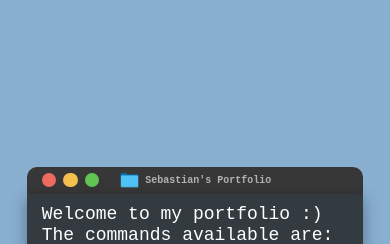
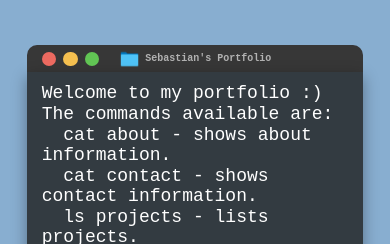
Before and after one commit to SebastianRubina/Portfolio, a Vue app: page / in a window 390 px wide. Shown: the top 244 px of the page. Built offline with nearby package versions, Linux system fonts and the light colour scheme.

Commit message:
Mobile Responsiveness
Fixing issues with mobile responsiveness

```diff
--- a/src/App.vue
+++ b/src/App.vue
@@ -85,11 +85,16 @@ body {
   * {
     font-size: 18px;
   }
+  #app {
+    justify-content: flex-start;
+  }
   .terminal {
     max-width: 90%;
+    max-height: 70%;
   }
   .terminal-bar {
     max-width: 90%;
+    margin-top: 10%;
   }
   .bar-info p {
     font-size: 10px;
```
